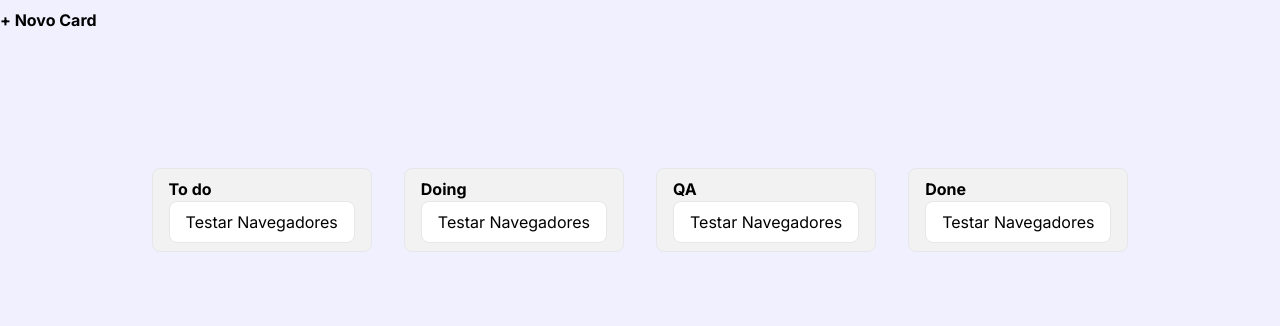
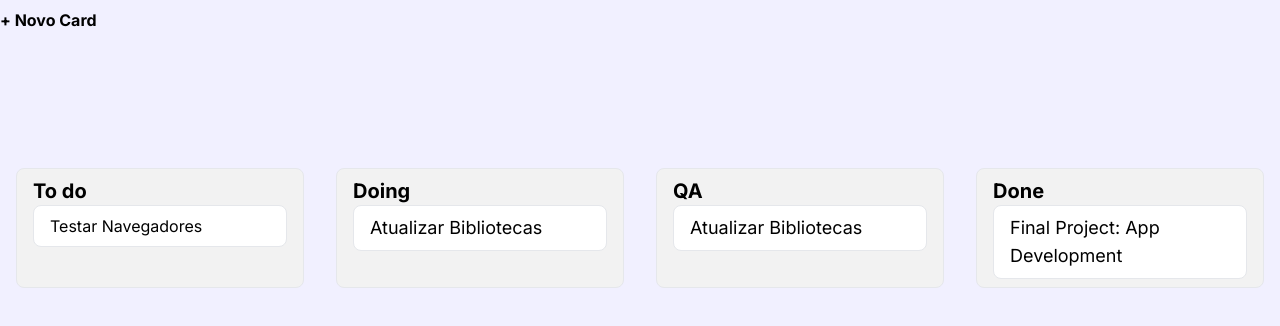
Before and after one commit to Miguel-ectil/Project-Kanban, a Next.js app: page / in a window 1280 px wide. Shown: the top 326 px of the page. Built offline with nearby package versions, Linux system fonts and the light colour scheme.

Commit message:
[UPD] Corrigi o texto nos cards corrigi posição  e notei que ainda preciso melhorar a navbar

```diff
--- a/src/app/page.tsx
+++ b/src/app/page.tsx
@@ -3,30 +3,38 @@ import Image from "next/image";
 export default function Home() {
   return (
     <>
-    <div className="flex min-h-screen flex-col items-center justify-between py-32">
+    <div className="flex min-h-screen flex-col items-center justify-between py-32 px-4">
       <div className="grid grid-cols-4 z-10 gap-8">
         <div className='border bg-[#F2F2F2] rounded-lg px-4 py-2'>
-          <strong>To do</strong>
+          <strong className="text-xl">
+            To do
+          </strong>
           <div className='border bg-[#FFFFFF] rounded-lg px-4 py-2 cursor-grabbing'>
             Testar Navegadores
           </div>
         </div>
         <div className='border bg-[#F2F2F2] rounded-lg px-4 py-2'>
-        <strong>Doing</strong>
-          <div className='border bg-[#FFFFFF] rounded-lg px-4 py-2 cursor-grabbing'>
-            Testar Navegadores
+          <strong className="text-xl">
+            Doing
+          </strong>
+          <div className='border bg-[#FFFFFF] rounded-lg px-4 py-2 text-lg cursor-grabbing'>
+            Atualizar Bibliotecas
           </div>
         </div>
         <div className='border bg-[#F2F2F2] rounded-lg px-4 py-2'>
-        <strong>QA</strong>
-          <div className='border bg-[#FFFFFF] rounded-lg px-4 py-2 cursor-grabbing'>
-            Testar Navegadores
+          <strong className="text-xl">
+            QA
+          </strong>
+          <div className='border bg-[#FFFFFF] rounded-lg px-4 py-2 text-lg cursor-grabbing'>
+          Atualizar Bibliotecas
           </div>
         </div>
         <div className='border bg-[#F2F2F2] rounded-lg px-4 py-2'>
-        <strong>Done</strong>
-          <div className='border bg-[#FFFFFF] rounded-lg px-4 py-2 cursor-grabbing'>
-            Testar Navegadores
+          <strong className="text-xl">
+            Done
+          </strong>
+          <div className='border bg-[#FFFFFF] rounded-lg px-4 py-2 text-lg cursor-grabbing'>
+            Final Project: App Development
           </div>
         </div>
       </div>
```
